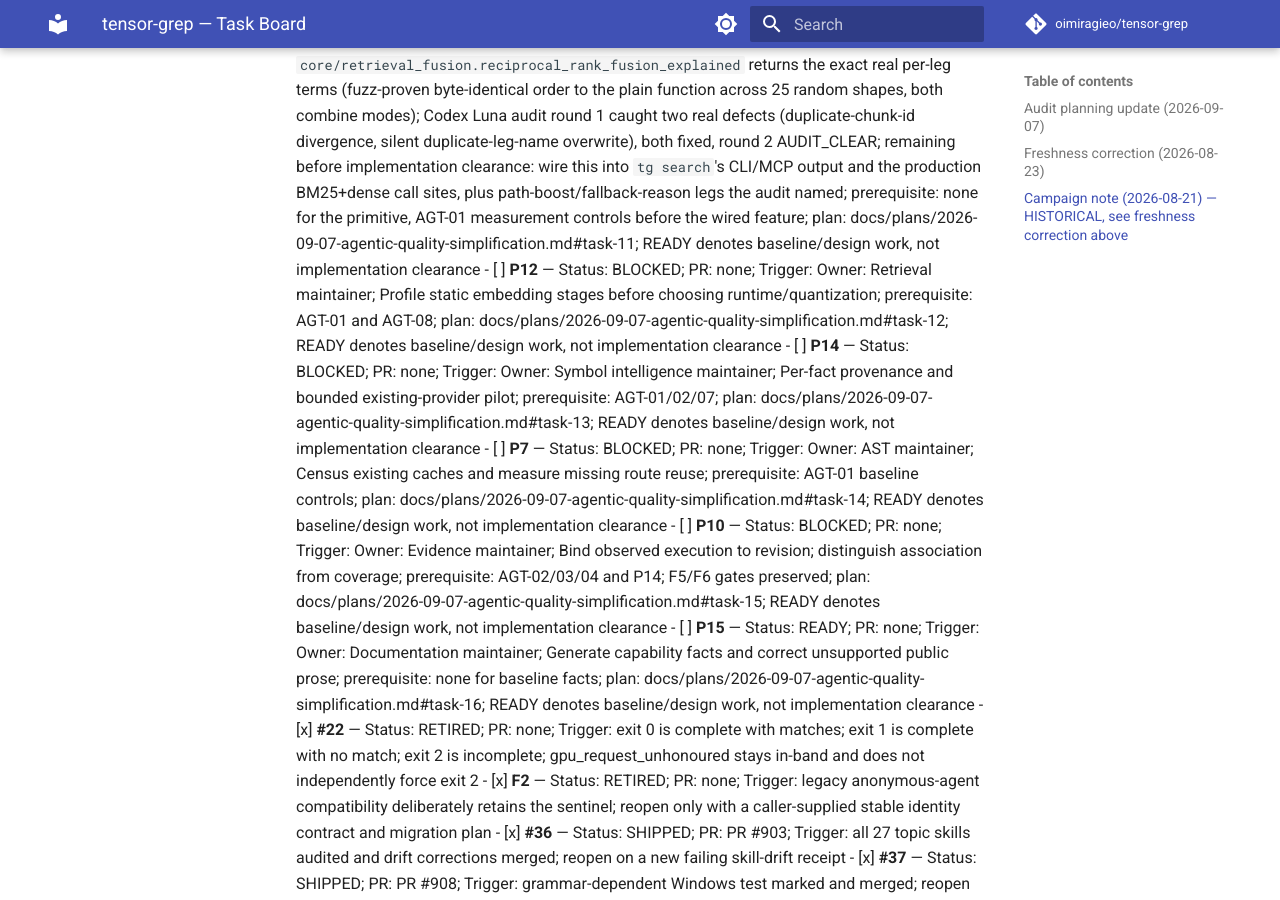
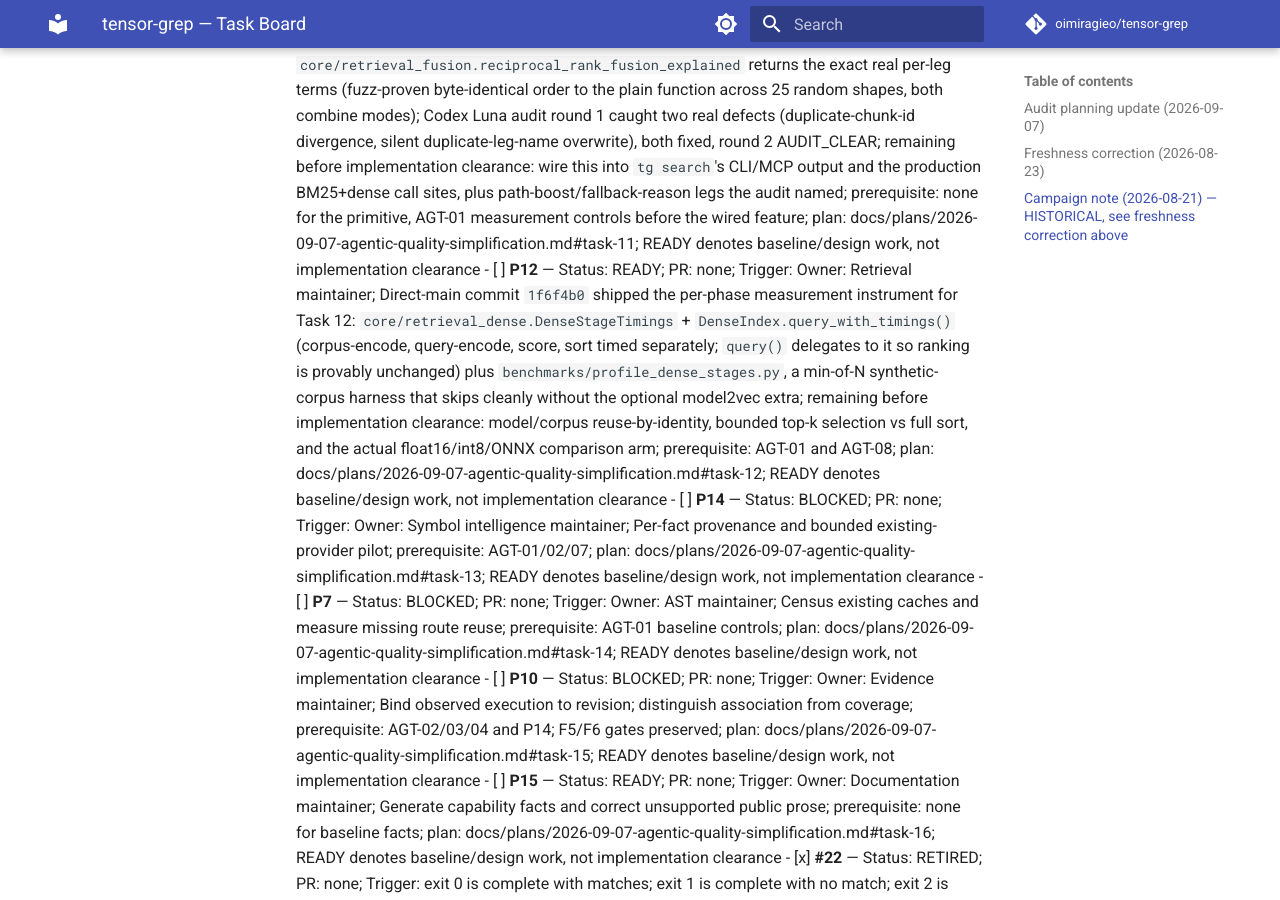
Before and after one commit to oimiragieo/tensor-grep, an MkDocs documentation site: the page built from docs/TASK_BOARD.md, in a window 1280 px wide and 900 px high, scrolled down 6314 px. Built offline with MkDocs 1.6.1 and Material for MkDocs 9.7.7, drawn with Linux system fonts in a browser that asks for light colours; comment, search, counter and statistics services are not loaded.

Commit message:
docs(backlog): flip P12 to READY, cite dense-stage-timings instrument 1f6f4b0
Co-Authored-By: Claude Sonnet 5 <noreply@anthropic.com>
Claude-Session: https://claude.ai/code/session_01WqGN9azYYd4Kvoqyv2MqwT

```diff
--- a/docs/TASK_BOARD.md
+++ b/docs/TASK_BOARD.md
@@ -168,7 +168,7 @@ Canonical status index version: 2026-09-07.1
 - [ ] **AGT-06** — Status: READY; PR: none; Trigger: Owner: CLI maintainer; Direct-main commit `390c39f` shipped the full Task 08 scope: `io/root_probe.iter_top_level_vendored_dirs` shared between bootstrap's short-circuit and main.py's sorted-diagnostics adapters, frozen fixture-table parity test locked pre-refactor baseline and re-confirmed post-refactor (174/174 + 288/288 wider sweep), Codex Luna (read-only) AUDIT_CLEAR; no remaining Task 08 checkboxes; prerequisite: none; plan: docs/plans/2026-09-07-agentic-quality-simplification.md#task-08; READY denotes baseline/design work, not implementation clearance -- this canonical status field stays a distinct closure gate from the direct-main commit itself
 - [ ] **AGT-07** — Status: READY; PR: none; Trigger: Owner: Result-contract maintainer; Direct-main commit `22cb25c` shipped the typed-record + parity-proof half of Task 09: `core/completeness.CompletenessEvidence` (enum-typed ScanState/Cause/RetryKind) round-trips byte-for-byte with `unified_incomplete_envelope()` across the frozen truth table + 2 mutation controls; Codex Luna audit round 1 caught a real cause=None-vs-"unknown" round-trip bug, fixed, round 2 AUDIT_CLEAR; remaining before implementation clearance: migrate one producer/consumer to the typed record and prove old/new projections agree on every truth-table row before migrating the sibling; prerequisite: none; plan: docs/plans/2026-09-07-agentic-quality-simplification.md#task-09; READY denotes baseline/design work, not implementation clearance
 - [ ] **AGT-08** — Status: READY; PR: none; Trigger: Owner: Retrieval maintainer; Direct-main commit `c366a34` shipped the core-primitive half of Task 11: `core/retrieval_fusion.reciprocal_rank_fusion_explained` returns the exact real per-leg terms (fuzz-proven byte-identical order to the plain function across 25 random shapes, both combine modes); Codex Luna audit round 1 caught two real defects (duplicate-chunk-id divergence, silent duplicate-leg-name overwrite), both fixed, round 2 AUDIT_CLEAR; remaining before implementation clearance: wire this into `tg search`'s CLI/MCP output and the production BM25+dense call sites, plus path-boost/fallback-reason legs the audit named; prerequisite: none for the primitive, AGT-01 measurement controls before the wired feature; plan: docs/plans/2026-09-07-agentic-quality-simplification.md#task-11; READY denotes baseline/design work, not implementation clearance
-- [ ] **P12** — Status: BLOCKED; PR: none; Trigger: Owner: Retrieval maintainer; Profile static embedding stages before choosing runtime/quantization; prerequisite: AGT-01 and AGT-08; plan: docs/plans/2026-09-07-agentic-quality-simplification.md#task-12; READY denotes baseline/design work, not implementation clearance
+- [ ] **P12** — Status: READY; PR: none; Trigger: Owner: Retrieval maintainer; Direct-main commit `1f6f4b0` shipped the per-phase measurement instrument for Task 12: `core/retrieval_dense.DenseStageTimings` + `DenseIndex.query_with_timings()` (corpus-encode, query-encode, score, sort timed separately; `query()` delegates to it so ranking is provably unchanged) plus `benchmarks/profile_dense_stages.py`, a min-of-N synthetic-corpus harness that skips cleanly without the optional model2vec extra; remaining before implementation clearance: model/corpus reuse-by-identity, bounded top-k selection vs full sort, and the actual float16/int8/ONNX comparison arm; prerequisite: AGT-01 and AGT-08; plan: docs/plans/2026-09-07-agentic-quality-simplification.md#task-12; READY denotes baseline/design work, not implementation clearance
 - [ ] **P14** — Status: BLOCKED; PR: none; Trigger: Owner: Symbol intelligence maintainer; Per-fact provenance and bounded existing-provider pilot; prerequisite: AGT-01/02/07; plan: docs/plans/2026-09-07-agentic-quality-simplification.md#task-13; READY denotes baseline/design work, not implementation clearance
 - [ ] **P7** — Status: BLOCKED; PR: none; Trigger: Owner: AST maintainer; Census existing caches and measure missing route reuse; prerequisite: AGT-01 baseline controls; plan: docs/plans/2026-09-07-agentic-quality-simplification.md#task-14; READY denotes baseline/design work, not implementation clearance
 - [ ] **P10** — Status: BLOCKED; PR: none; Trigger: Owner: Evidence maintainer; Bind observed execution to revision; distinguish association from coverage; prerequisite: AGT-02/03/04 and P14; F5/F6 gates preserved; plan: docs/plans/2026-09-07-agentic-quality-simplification.md#task-15; READY denotes baseline/design work, not implementation clearance
```
Also changed, not shown: docs/BACKLOG.md (+1 -1 lines).
